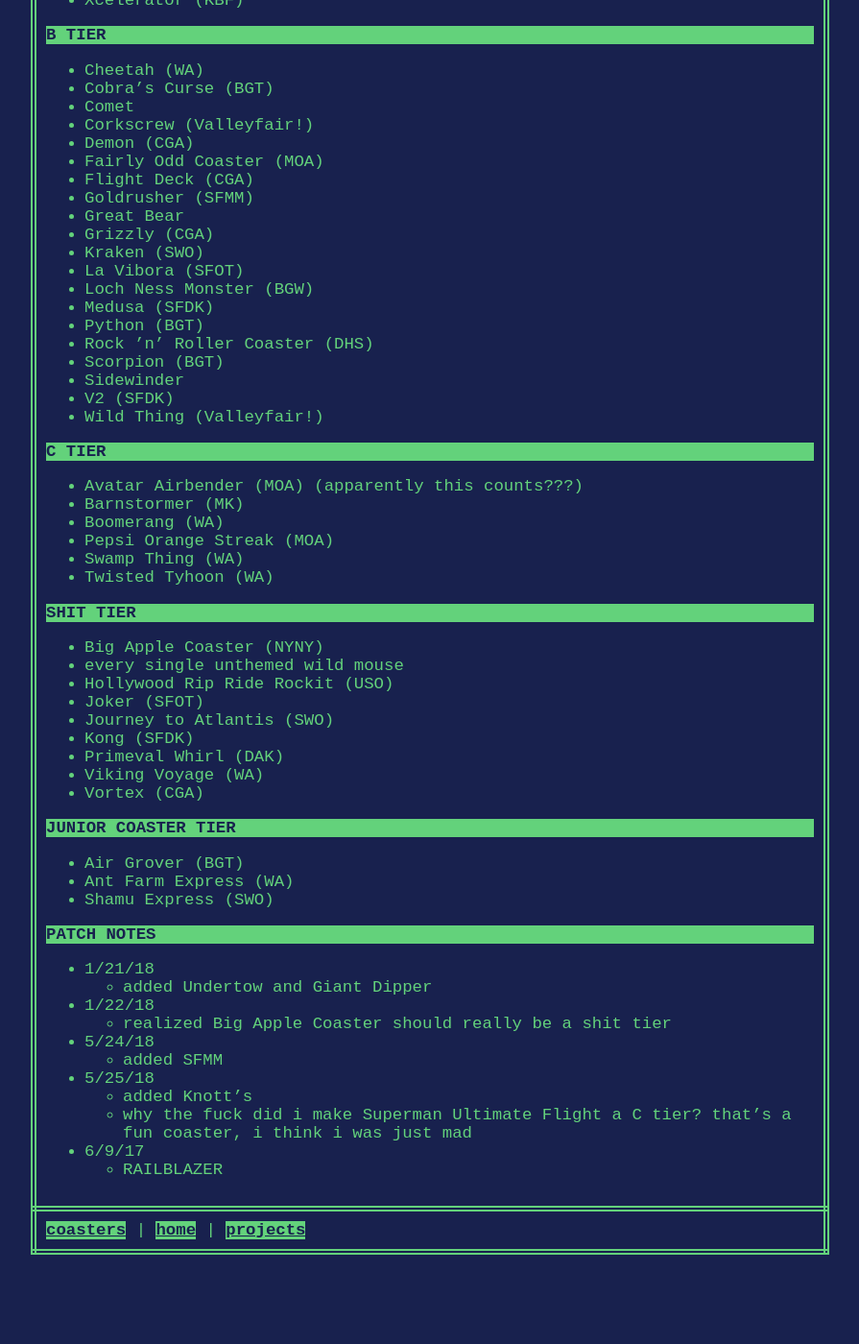
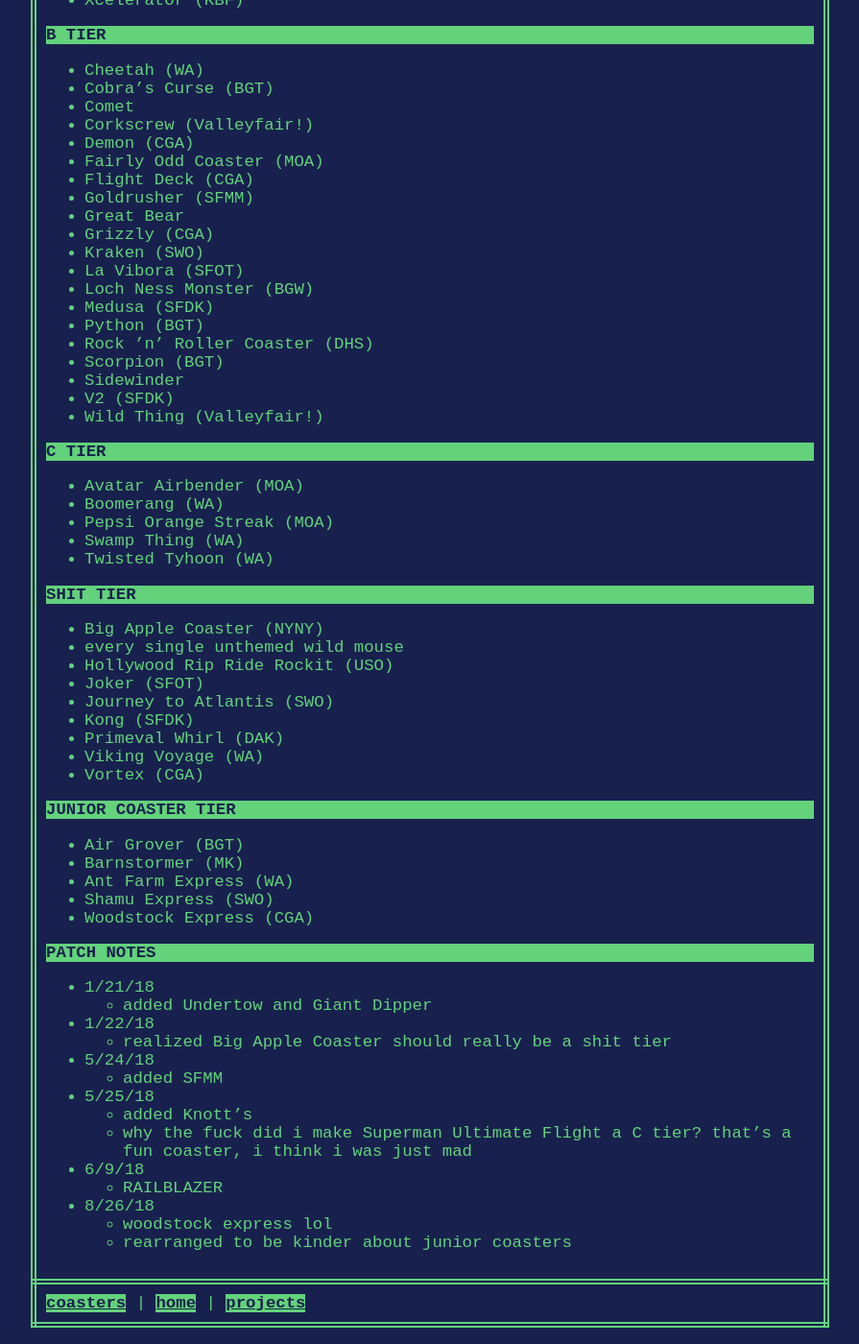
Before and after one commit to jkap/jkap-crimeteam, a Jekyll site: the page built from coaster-tiers.md, in a window 1280 px wide and 1400 px high, scrolled down 1478 px. Shown: the whole window at 96% size, without its empty margins (192-1087 px from the left). Built offline with Jekyll 4.4.1, drawn with Linux system fonts in a browser that asks for light colours; before the commit the page ends 2802 px from its top, so only the background shows below that.

Commit message:
formatting

```diff
--- a/coaster-tiers.md
+++ b/coaster-tiers.md
@@ -12,135 +12,139 @@ all tiers sorted alphabetically
 
 ## key
 
-* BGT: Busch Gardens Tampa
-* BGW: Busch Gardens Williamsburg
-* CGA: California’s Great America
-* DAK: Disney’s Animal Kingdom
-* DCA: Disney’s California Adventure
-* DL: Disneyland
-* HP: Hersheypark
-* IOA: Islands of Adventure
-* KBF: Knott’s Berry Farm
-* MK: Magic Kingdom
-* MOA: Mall of America
-* SCBB: Santa Cruz Beach Boardwalk
-* SFDK: Six Flags Discovery Kingdom
-* SFMM: Six Flags Magic Mountain
-* SFOT: Six Flags Over Texas
-* SWO: SeaWorld Orlando
-* USO: Universal Studios Orlando
-* WA: Wild Adventures
+- BGT: Busch Gardens Tampa
+- BGW: Busch Gardens Williamsburg
+- CGA: California’s Great America
+- DAK: Disney’s Animal Kingdom
+- DCA: Disney’s California Adventure
+- DL: Disneyland
+- HP: Hersheypark
+- IOA: Islands of Adventure
+- KBF: Knott’s Berry Farm
+- MK: Magic Kingdom
+- MOA: Mall of America
+- SCBB: Santa Cruz Beach Boardwalk
+- SFDK: Six Flags Discovery Kingdom
+- SFMM: Six Flags Magic Mountain
+- SFOT: Six Flags Over Texas
+- SWO: SeaWorld Orlando
+- USO: Universal Studios Orlando
+- WA: Wild Adventures
 
 ## S Tier
 
-* Apollo’s Chariot (BGW)
-* Big Thunder Mountain Railroad (MK)
-* Cheetah Hunt (BGT)
-* Dragon Challenge (IOA)
-* Expedition Everest (DAK)
-* GhostRider (KBF)
-* Giant Dipper (SCBB)
-* Gold Striker (CGA)
-* Hangtime (KBF)
-* Joker (SFDK)
-* Kumba (BGT)
-* Mako (SWO)
-* Montezooma’s Revenge (KBF)
-* Montu (BGT)
-* New Texas Giant (SFOT)
-* Railblazer (CGA)
-* Twisted Colossus (SFMM)
-* X2 (SFMM)
+- Apollo’s Chariot (BGW)
+- Big Thunder Mountain Railroad (MK)
+- Cheetah Hunt (BGT)
+- Dragon Challenge (IOA)
+- Expedition Everest (DAK)
+- GhostRider (KBF)
+- Giant Dipper (SCBB)
+- Gold Striker (CGA)
+- Hangtime (KBF)
+- Joker (SFDK)
+- Kumba (BGT)
+- Mako (SWO)
+- Montezooma’s Revenge (KBF)
+- Montu (BGT)
+- New Texas Giant (SFOT)
+- Railblazer (CGA)
+- Twisted Colossus (SFMM)
+- X2 (SFMM)
 
 ## A Tier
 
-* Alpengeist (BGW)
-* Big Bad Wolf (BGW)
-* Big Thunder Mountain Railroad (DL)
-* California Screamin’ (DCA)
-* Full Throttle (SFMM) (would be S with one more airtime hill)
-* Gwazi (may it rest in peace) (BGT)
-* Harry Potter and the Escape from Gringotts (USO)
-* Incredible Hulk (IOA)
-* Lightning Racer (HP)
-* Manta (SWO)
-* Matterhorn Bobsleds (DL)
-* Ninja (SFMM)
-* Patriot (CGA)
-* Seven Dwarfs Mine Train (MK)
-* Sheikra (BGT)
-* Shock Wave (SFOT)
-* Silver Bullet (KBF) (would be S with trenches or a tunnel)
-* Space Mountain (DL)
-* Space Mountain (MK)
-* Spongebob Squarepants Rock Bottom Plunge (MOA)
-* Steel Venom (Valleyfair!)
-* Storm Runner (HP)
-* Superman Ultimate Flight (SFDK)
-* Titan (SFOT)
-* Undertow (SCBB) (B tier coaster in an S tier location)
-* Xcelerator (KBF)
+- Alpengeist (BGW)
+- Big Bad Wolf (BGW)
+- Big Thunder Mountain Railroad (DL)
+- California Screamin’ (DCA)
+- Full Throttle (SFMM) (would be S with one more airtime hill)
+- Gwazi (may it rest in peace) (BGT)
+- Harry Potter and the Escape from Gringotts (USO)
+- Incredible Hulk (IOA)
+- Lightning Racer (HP)
+- Manta (SWO)
+- Matterhorn Bobsleds (DL)
+- Ninja (SFMM)
+- Patriot (CGA)
+- Seven Dwarfs Mine Train (MK)
+- Sheikra (BGT)
+- Shock Wave (SFOT)
+- Silver Bullet (KBF) (would be S with trenches or a tunnel)
+- Space Mountain (DL)
+- Space Mountain (MK)
+- Spongebob Squarepants Rock Bottom Plunge (MOA)
+- Steel Venom (Valleyfair!)
+- Storm Runner (HP)
+- Superman Ultimate Flight (SFDK)
+- Titan (SFOT)
+- Undertow (SCBB) (B tier coaster in an S tier location)
+- Xcelerator (KBF)
 
 ## B Tier
 
-* Cheetah (WA)
-* Cobra’s Curse (BGT)
-* Comet
-* Corkscrew (Valleyfair!)
-* Demon (CGA)
-* Fairly Odd Coaster (MOA)
-* Flight Deck (CGA)
-* Goldrusher (SFMM)
-* Great Bear
-* Grizzly (CGA)
-* Kraken (SWO)
-* La Vibora (SFOT)
-* Loch Ness Monster (BGW)
-* Medusa (SFDK)
-* Python (BGT)
-* Rock ’n’ Roller Coaster (DHS)
-* Scorpion (BGT)
-* Sidewinder
-* V2 (SFDK)
-* Wild Thing (Valleyfair!)
+- Cheetah (WA)
+- Cobra’s Curse (BGT)
+- Comet
+- Corkscrew (Valleyfair!)
+- Demon (CGA)
+- Fairly Odd Coaster (MOA)
+- Flight Deck (CGA)
+- Goldrusher (SFMM)
+- Great Bear
+- Grizzly (CGA)
+- Kraken (SWO)
+- La Vibora (SFOT)
+- Loch Ness Monster (BGW)
+- Medusa (SFDK)
+- Python (BGT)
+- Rock ’n’ Roller Coaster (DHS)
+- Scorpion (BGT)
+- Sidewinder
+- V2 (SFDK)
+- Wild Thing (Valleyfair!)
 
 ## C Tier
 
-* Avatar Airbender (MOA) (apparently this counts???)
-* Barnstormer (MK)
-* Boomerang (WA)
-* Pepsi Orange Streak (MOA)
-* Swamp Thing (WA)
-* Twisted Tyhoon (WA)
+- Avatar Airbender (MOA)
+- Boomerang (WA)
+- Pepsi Orange Streak (MOA)
+- Swamp Thing (WA)
+- Twisted Tyhoon (WA)
 
 ## Shit Tier
 
-* Big Apple Coaster (NYNY)
-* every single unthemed wild mouse
-* Hollywood Rip Ride Rockit (USO)
-* Joker (SFOT)
-* Journey to Atlantis (SWO)
-* Kong (SFDK)
-* Primeval Whirl (DAK)
-* Viking Voyage (WA)
-* Vortex (CGA)
+- Big Apple Coaster (NYNY)
+- every single unthemed wild mouse
+- Hollywood Rip Ride Rockit (USO)
+- Joker (SFOT)
+- Journey to Atlantis (SWO)
+- Kong (SFDK)
+- Primeval Whirl (DAK)
+- Viking Voyage (WA)
+- Vortex (CGA)
 
 ## Junior Coaster Tier
 
-* Air Grover (BGT)
-* Ant Farm Express (WA)
-* Shamu Express (SWO)
+- Air Grover (BGT)
+- Barnstormer (MK)
+- Ant Farm Express (WA)
+- Shamu Express (SWO)
+- Woodstock Express (CGA)
 
 ## PATCH NOTES
 
-* 1/21/18
-  * added Undertow and Giant Dipper
-* 1/22/18
-  * realized Big Apple Coaster should really be a shit tier
-* 5/24/18
-  * added SFMM
-* 5/25/18
-  * added Knott’s
-  * why the fuck did i make Superman Ultimate Flight a C tier? that’s a fun coaster, i think i was just mad
-* 6/9/17
-	* RAILBLAZER
+- 1/21/18
+  - added Undertow and Giant Dipper
+- 1/22/18
+  - realized Big Apple Coaster should really be a shit tier
+- 5/24/18
+  - added SFMM
+- 5/25/18
+  - added Knott’s
+  - why the fuck did i make Superman Ultimate Flight a C tier? that’s a fun coaster, i think i was just mad
+- 6/9/18
+  - RAILBLAZER
+- 8/26/18
+  - woodstock express lol
+  - rearranged to be kinder about junior coasters
```
